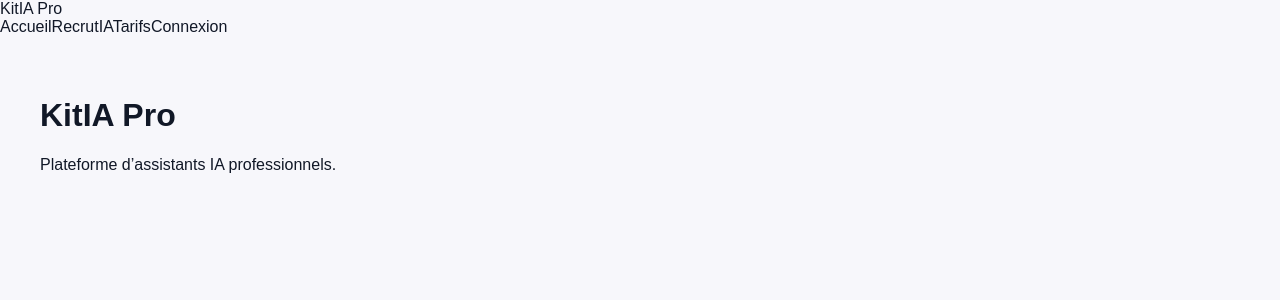
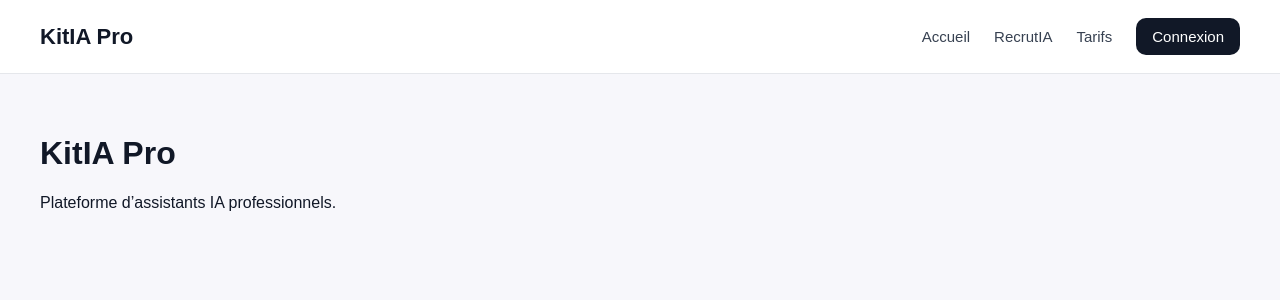
Before and after one commit to desnoelfanny-cloud/kitia-pro, a Next.js app: page / in a window 1280 px wide. Shown: the top 300 px of the page. Built offline with nearby package versions, Linux system fonts and the light colour scheme.

Commit message:
Update globals.css

```diff
--- a/app/globals.css
+++ b/app/globals.css
@@ -17,3 +17,37 @@ a {
 main {
   padding: 40px;
 }
+.navbar {
+  width: 100%;
+  padding: 18px 40px;
+  background: white;
+  border-bottom: 1px solid #e5e7eb;
+  display: flex;
+  align-items: center;
+  justify-content: space-between;
+}
+
+.logo {
+  font-size: 22px;
+  font-weight: 800;
+  color: #111827;
+}
+
+.navLinks {
+  display: flex;
+  align-items: center;
+  gap: 24px;
+  font-size: 15px;
+}
+
+.navLinks a {
+  color: #374151;
+  font-weight: 500;
+}
+
+.navButton {
+  background: #111827;
+  color: white !important;
+  padding: 10px 16px;
+  border-radius: 10px;
+}
```
